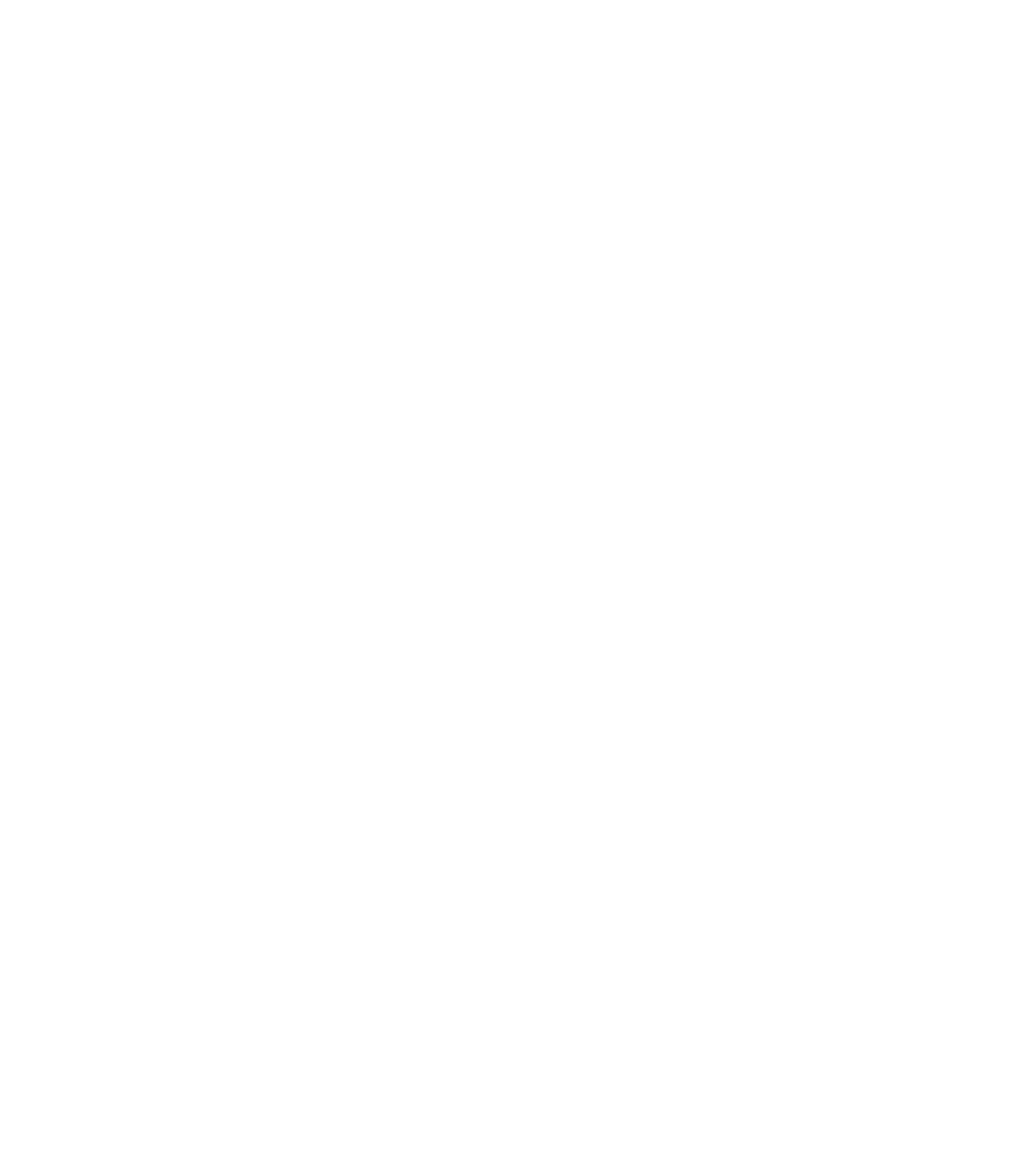
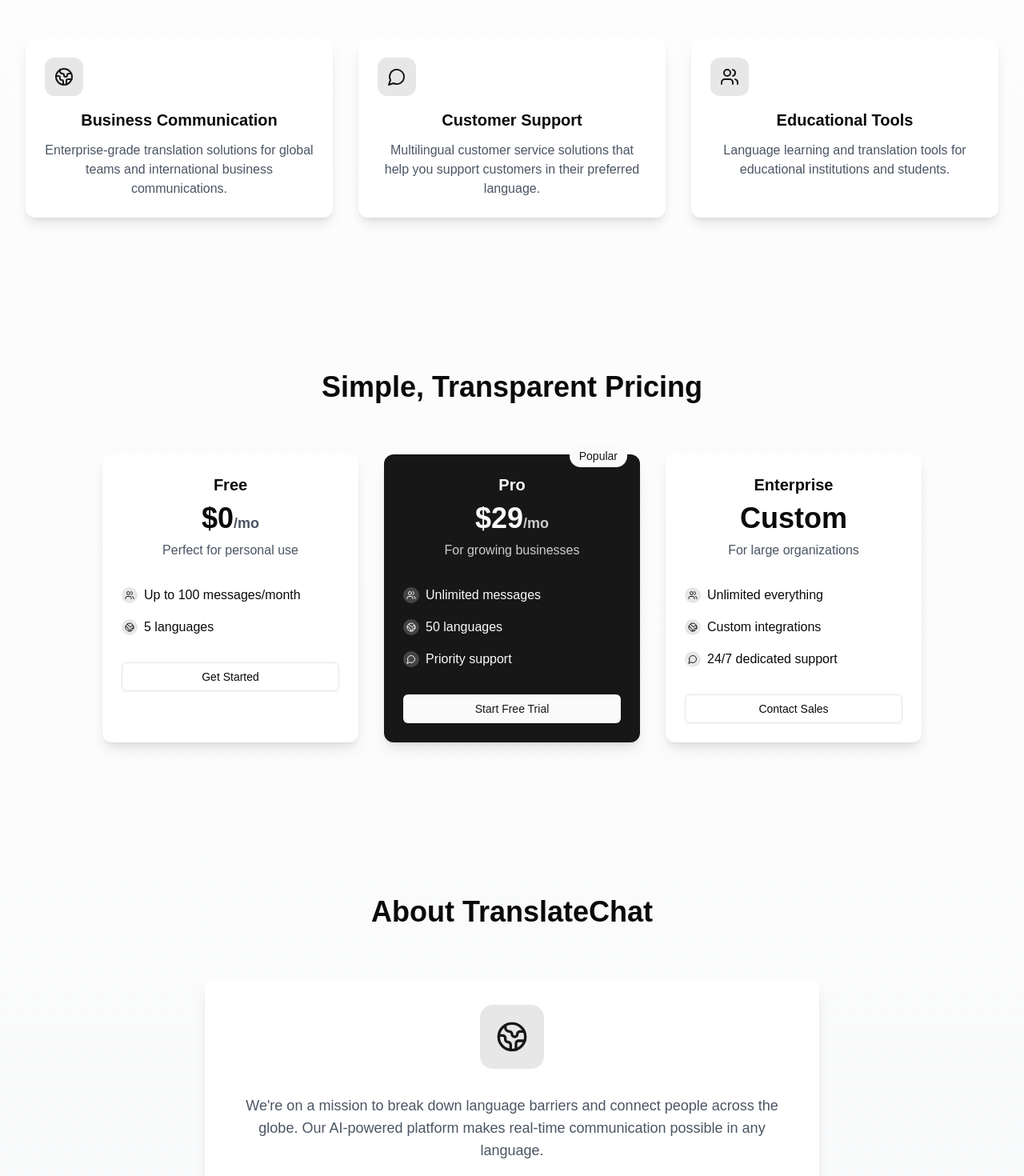
Before and after one commit to andrewlidong/generativeGrammarSplash, a Next.js app: page / in a window 1280 px wide. Shown: the part 1800-3270 px from the top of the page at 80% size. Before the commit the page ends 1712 px from the top, so only its background shows below. Built offline with nearby package versions, Linux system fonts and the light colour scheme.

Commit message:
make links at top work

```diff
--- a/components/page.tsx
+++ b/components/page.tsx
@@ -27,13 +27,37 @@
             >
               Features
             </Link>
-            <Link className="text-sm font-medium text-gray-600 hover:text-gray-900" href="#">
+            <Link
+              className="text-sm font-medium text-gray-600 hover:text-gray-900"
+              href="#solutions"
+              scroll={false}
+              onClick={(e) => {
+                e.preventDefault()
+                document.getElementById('solutions')?.scrollIntoView({ behavior: 'smooth' })
+              }}
+            >
               Solutions
             </Link>
-            <Link className="text-sm font-medium text-gray-600 hover:text-gray-900" href="#">
+            <Link
+              className="text-sm font-medium text-gray-600 hover:text-gray-900"
+              href="#pricing"
+              scroll={false}
+              onClick={(e) => {
+                e.preventDefault()
+                document.getElementById('pricing')?.scrollIntoView({ behavior: 'smooth' })
+              }}
+            >
               Pricing
             </Link>
-            <Link className="text-sm font-medium text-gray-600 hover:text-gray-900" href="#">
+            <Link
+              className="text-sm font-medium text-gray-600 hover:text-gray-900"
+              href="#about"
+              scroll={false}
+              onClick={(e) => {
+                e.preventDefault()
+                document.getElementById('about')?.scrollIntoView({ behavior: 'smooth' })
+              }}
+            >
               About Us
             </Link>
           </div>
@@ -158,6 +182,169 @@
             </div>
           </div>
         </section>
+        <section id="solutions" className="py-24">
+          <div className="container mx-auto px-4">
+            <h2 className="text-4xl font-bold text-center mb-16">
+              Translation Solutions
+            </h2>
+            <div className="grid grid-cols-1 md:grid-cols-3 gap-8">
+              <div className="p-6 bg-white rounded-xl shadow-lg">
+                <div className="h-12 w-12 bg-primary/10 rounded-xl flex items-center justify-center mb-4">
+                  <Globe2 className="h-6 w-6 text-primary" />
+                </div>
+                <h3 className="text-xl font-semibold mb-3">Business Communication</h3>
+                <p className="text-gray-600">
+                  Enterprise-grade translation solutions for global teams and international business communications.
+                </p>
+              </div>
+              <div className="p-6 bg-white rounded-xl shadow-lg">
+                <div className="h-12 w-12 bg-primary/10 rounded-xl flex items-center justify-center mb-4">
+                  <MessageCircle className="h-6 w-6 text-primary" />
+                </div>
+                <h3 className="text-xl font-semibold mb-3">Customer Support</h3>
+                <p className="text-gray-600">
+                  Multilingual customer service solutions that help you support customers in their preferred language.
+                </p>
+              </div>
+              <div className="p-6 bg-white rounded-xl shadow-lg">
+                <div className="h-12 w-12 bg-primary/10 rounded-xl flex items-center justify-center mb-4">
+                  <Users className="h-6 w-6 text-primary" />
+                </div>
+                <h3 className="text-xl font-semibold mb-3">Educational Tools</h3>
+                <p className="text-gray-600">
+                  Language learning and translation tools for educational institutions and students.
+                </p>
+              </div>
+            </div>
+          </div>
+        </section>
+        <section id="pricing" className="py-24">
+          <div className="container mx-auto px-4">
+            <h2 className="text-4xl font-bold text-center mb-16">
+              Simple, Transparent Pricing
+            </h2>
+            <div className="grid grid-cols-1 md:grid-cols-3 gap-8 max-w-5xl mx-auto">
+              <div className="p-6 bg-white rounded-xl shadow-lg">
+                <div className="mb-8">
+                  <h3 className="text-xl font-semibold mb-2">Free</h3>
+                  <div className="text-4xl font-bold mb-2">$0<span className="text-lg text-gray-600">/mo</span></div>
+                  <p className="text-gray-600">Perfect for personal use</p>
+                </div>
+                <ul className="space-y-4 mb-8">
+                  <li className="flex items-center gap-2">
+                    <div className="h-5 w-5 rounded-full bg-primary/10 flex items-center justify-center">
+                      <Users className="h-3 w-3 text-primary" />
+                    </div>
+                    <span>Up to 100 messages/month</span>
+                  </li>
+                  <li className="flex items-center gap-2">
+                    <div className="h-5 w-5 rounded-full bg-primary/10 flex items-center justify-center">
+                      <Globe2 className="h-3 w-3 text-primary" />
+                    </div>
+                    <span>5 languages</span>
+                  </li>
+                </ul>
+                <Button className="w-full" variant="outline">Get Started</Button>
+              </div>
+
+              <div className="p-6 bg-primary text-primary-foreground rounded-xl shadow-lg relative">
+                <div className="absolute -top-3 right-4 bg-primary-foreground text-primary px-3 py-1 rounded-full text-sm">
+                  Popular
+                </div>
+                <div className="mb-8">
+                  <h3 className="text-xl font-semibold mb-2">Pro</h3>
+                  <div className="text-4xl font-bold mb-2">$29<span className="text-lg opacity-80">/mo</span></div>
+                  <p className="opacity-80">For growing businesses</p>
+                </div>
+                <ul className="space-y-4 mb-8">
+                  <li className="flex items-center gap-2">
+                    <div className="h-5 w-5 rounded-full bg-primary-foreground/20 flex items-center justify-center">
+                      <Users className="h-3 w-3" />
+                    </div>
+                    <span>Unlimited messages</span>
+                  </li>
+                  <li className="flex items-center gap-2">
+                    <div className="h-5 w-5 rounded-full bg-primary-foreground/20 flex items-center justify-center">
+                      <Globe2 className="h-3 w-3" />
+                    </div>
+                    <span>50 languages</span>
+                  </li>
+                  <li className="flex items-center gap-2">
+                    <div className="h-5 w-5 rounded-full bg-primary-foreground/20 flex items-center justify-center">
+                      <MessageCircle className="h-3 w-3" />
+                    </div>
+                    <span>Priority support</span>
+                  </li>
+                </ul>
+                <Button className="w-full bg-primary-foreground text-primary hover:bg-primary-foreground/90">
+                  Start Free Trial
+                </Button>
+              </div>
+
+              <div className="p-6 bg-white rounded-xl shadow-lg">
+                <div className="mb-8">
+                  <h3 className="text-xl font-semibold mb-2">Enterprise</h3>
+                  <div className="text-4xl font-bold mb-2">Custom</div>
+                  <p className="text-gray-600">For large organizations</p>
+                </div>
+                <ul className="space-y-4 mb-8">
+                  <li className="flex items-center gap-2">
+                    <div className="h-5 w-5 rounded-full bg-primary/10 flex items-center justify-center">
+                      <Users className="h-3 w-3 text-primary" />
+                    </div>
+                    <span>Unlimited everything</span>
+                  </li>
+                  <li className="flex items-center gap-2">
+                    <div className="h-5 w-5 rounded-full bg-primary/10 flex items-center justify-center">
+                      <Globe2 className="h-3 w-3 text-primary" />
+                    </div>
+                    <span>Custom integrations</span>
+                  </li>
+                  <li className="flex items-center gap-2">
+                    <div className="h-5 w-5 rounded-full bg-primary/10 flex items-center justify-center">
+                      <MessageCircle className="h-3 w-3 text-primary" />
+                    </div>
+                    <span>24/7 dedicated support</span>
+                  </li>
+                </ul>
+                <Button className="w-full" variant="outline">Contact Sales</Button>
+              </div>
+            </div>
+          </div>
+        </section>
+        <section id="about" className="py-24">
+          <div className="container mx-auto px-4">
+            <h2 className="text-4xl font-bold text-center mb-16">
+              About TranslateChat
+            </h2>
+            <div className="max-w-3xl mx-auto">
+              <div className="bg-white rounded-xl shadow-lg p-8">
+                <div className="flex items-center justify-center mb-8">
+                  <div className="h-20 w-20 bg-primary/10 rounded-2xl flex items-center justify-center">
+                    <Globe2 className="h-10 w-10 text-primary" />
+                  </div>
+                </div>
+                <p className="text-gray-600 text-lg mb-6 text-center">
+                  We're on a mission to break down language barriers and connect people across the globe. Our AI-powered platform makes real-time communication possible in any language.
+                </p>
+                <div className="grid grid-cols-1 md:grid-cols-3 gap-8 mt-12">
+                  <div className="text-center">
+                    <div className="text-4xl font-bold text-primary mb-2">100+</div>
+                    <div className="text-gray-600">Languages Supported</div>
+                  </div>
+                  <div className="text-center">
+                    <div className="text-4xl font-bold text-primary mb-2">1M+</div>
+                    <div className="text-gray-600">Active Users</div>
+                  </div>
+                  <div className="text-center">
+                    <div className="text-4xl font-bold text-primary mb-2">24/7</div>
+                    <div className="text-gray-600">Support Available</div>
+                  </div>
+                </div>
+              </div>
+            </div>
+          </div>
+        </section>
       </main>
     </div>
   )
```
